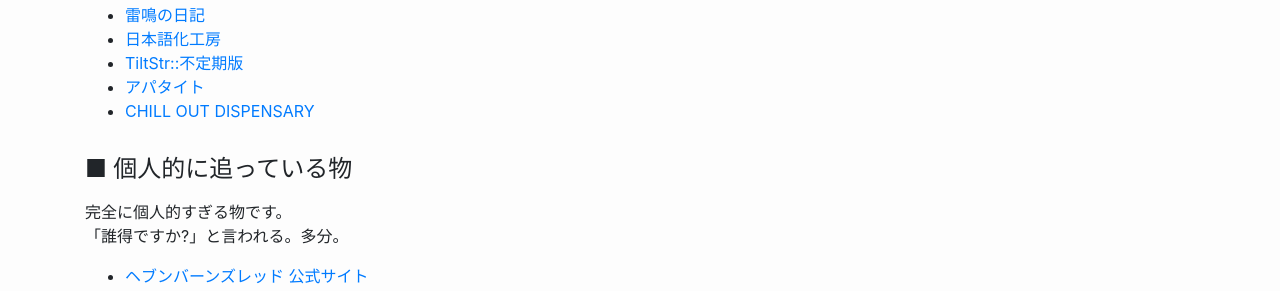
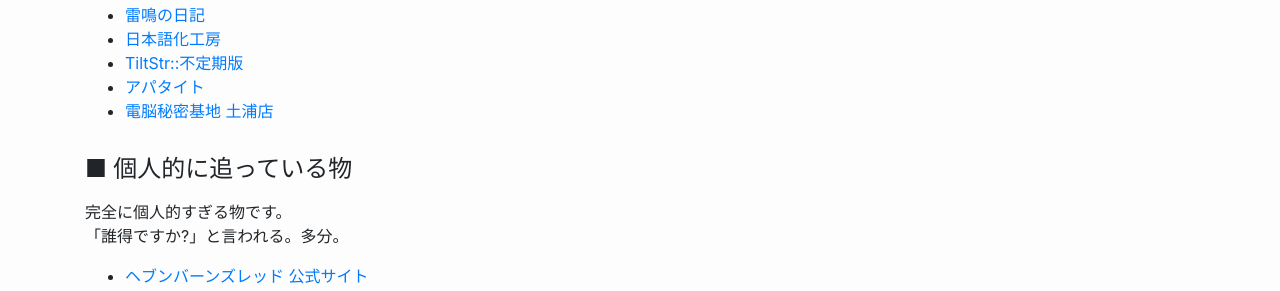
Before and after one commit to reindex-ot/reindex-ot.github.io, a Jekyll site: the page built from link.md, in a window 1280 px wide and 900 px high, scrolled down 1284 px. Shown: the part 159-450 px from the top of the window. Built offline with Jekyll 4.4.1, drawn with Linux system fonts in a browser that asks for light colours.

Commit message:
Update link.md
Signed-off-by: Re*Index. (ot_inc) <32851879+reindex-ot@users.noreply.github.com>

```diff
--- a/link.md
+++ b/link.md
@@ -58,7 +58,7 @@ permalink: /link/
 - [日本語化工房](https://www.nihongoka.com/)
 - [TiltStr::不定期版](http://tiltstr.seesaa.net/)
 - [アパタイト](https://www.appetite-game.com/)
-- [CHILL OUT DISPENSARY](https://twitter.com/chillout_cbd/)
+- [電脳秘密基地 土浦店](https://x.com/dennou_3)
 
 
 #### ■ 個人的に追っている物
```
